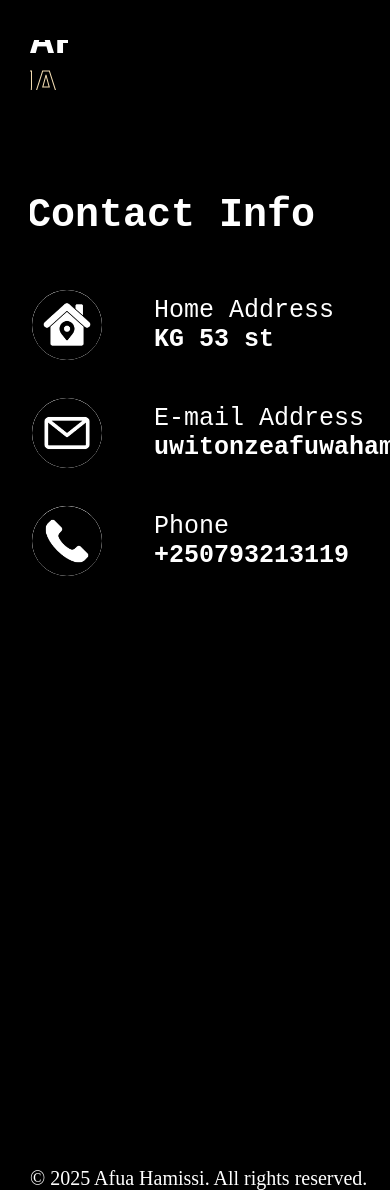
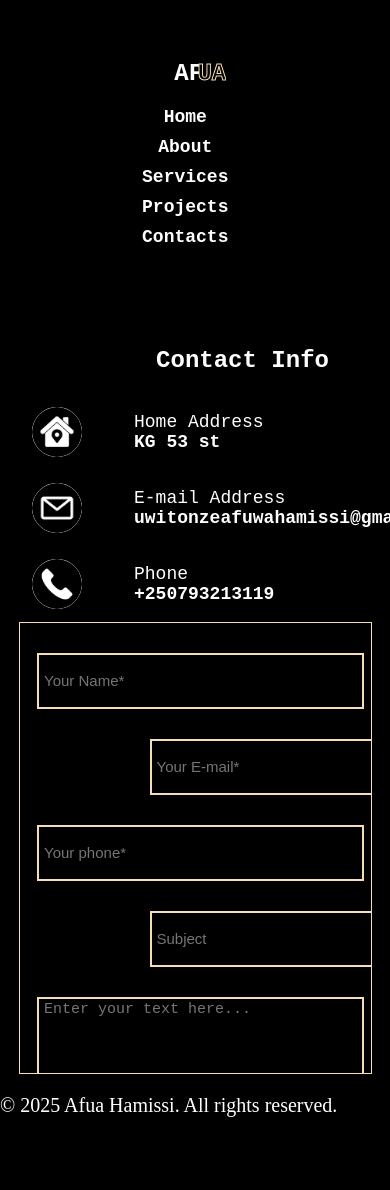
Before and after one commit to lyhamissi/Portifolio, a plain HTML site: page contacts.html in a window 390 px wide. Drawn offline with Linux system fonts and the light colour scheme.

Commit message:
responsive added

```diff
--- a/style.css
+++ b/style.css
@@ -360,3 +360,102 @@ footer {
     margin-left: 1300px;
     margin-top: 110px;
 }
+
+@media (max-width: 768px) {
+
+    /* For tablets and small devices */
+    .logo {
+        flex-direction: column;
+        align-items: center;
+        height: auto;
+    }
+
+    h2 {
+        font-size: 30px;
+        text-align: center;
+    }
+
+    ul {
+        flex-direction: column;
+        padding: 0;
+        margin: 0;
+        align-items: center;
+    }
+
+    ul li {
+        margin-left: 0;
+        margin-bottom: 10px;
+        padding: 0;
+    }
+
+    .intro,
+    .about,
+    .form {
+        width: 90%;
+        margin: 20px auto;
+        float: none;
+    }
+
+    .image,
+    .images {
+        margin: 20px auto;
+        width: 90%;
+        height: auto;
+    }
+
+    .rect,
+    .rectangle {
+        flex-direction: column;
+        width: 90%;
+        margin: 20px auto;
+    }
+
+    footer {
+        width: 100%;
+        margin: 0;
+    }
+
+    .icons {
+        margin: 20px auto;
+        width: 90%;
+    }
+}
+
+@media (max-width: 480px) {
+
+    /* For mobile devices */
+    h2 {
+        font-size: 24px;
+    }
+
+    a {
+        font-size: 18px;
+    }
+
+    p {
+        font-size: 18px;
+    }
+
+    button {
+        width: 100%;
+        font-size: 16px;
+    }
+
+    input,
+    #message,
+    #submit {
+        width: 90%;
+        margin-left: 5%;
+    }
+
+    .circle,
+    .circle1,
+    .circle2 {
+        width: 50px;
+        height: 50px;
+    }
+
+    .text {
+        font-size: 18px;
+    }
+}
```
